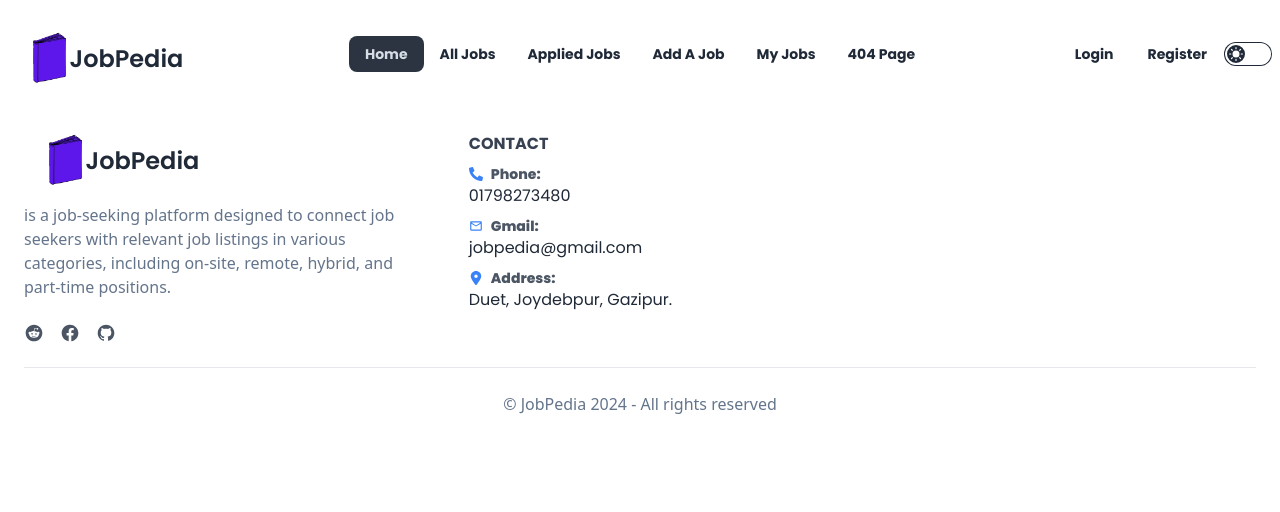
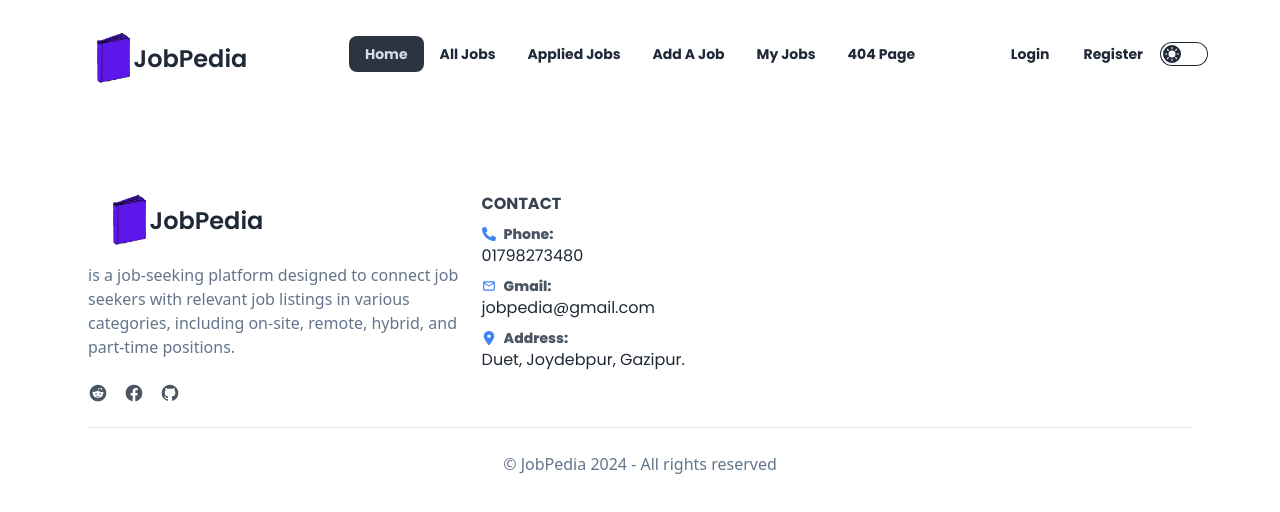
Before and after one commit to NhsTarek/job-pedia-client-a11, a React (Vite) app: page / in a window 1280 px wide. Shown: the top 512 px of the page. Built offline with nearby package versions, Linux system fonts and the light colour scheme; no server answers.

Commit message:
added footer

```diff
--- a/src/components/Footer.jsx
+++ b/src/components/Footer.jsx
@@ -10,7 +10,7 @@ import { MdOutlineMail } from "react-icons/md";
 
 const Footer = () => {
     return (
-        <footer className="bg-white dark:bg-gray-900">
+        <footer className="bg-white dark:bg-gray-900 my-20">
             <div className="container p-6 mx-auto">
                 <div className="lg:flex">
                     <div className="w-full -mx-6 lg:w-2/5">
--- a/src/layouts/Main.jsx
+++ b/src/layouts/Main.jsx
@@ -5,7 +5,7 @@ import Footer from "../components/Footer";
 
 const Main = () => {
     return (
-        <div>
+        <div className="max-w-6xl mx-auto">
             <Navbar></Navbar>
             <Outlet></Outlet>
             <Footer></Footer>
--- a/src/main.jsx
+++ b/src/main.jsx
@@ -4,11 +4,12 @@ import './index.css'
 import { RouterProvider } from 'react-router-dom'
 import router from './routes/Routes'
 import AuthProvider from './provider/AuthProvider'
+import { HelmetProvider } from 'react-helmet-async'
 
 ReactDOM.createRoot(document.getElementById('root')).render(
   <React.StrictMode>
     <AuthProvider>
-      <RouterProvider router={router}></RouterProvider>
+      <HelmetProvider><RouterProvider router={router}></RouterProvider></HelmetProvider>
     </AuthProvider>
   </React.StrictMode>,
 )
--- a/src/pages/Home.jsx
+++ b/src/pages/Home.jsx
@@ -1,9 +1,12 @@
+import { Helmet } from "react-helmet-async";
 
 
 const Home = () => {
     return (
         <div>
-
+            <Helmet>
+                <title>JobPedia | Home</title>
+            </Helmet>
         </div>
     );
 };
```
